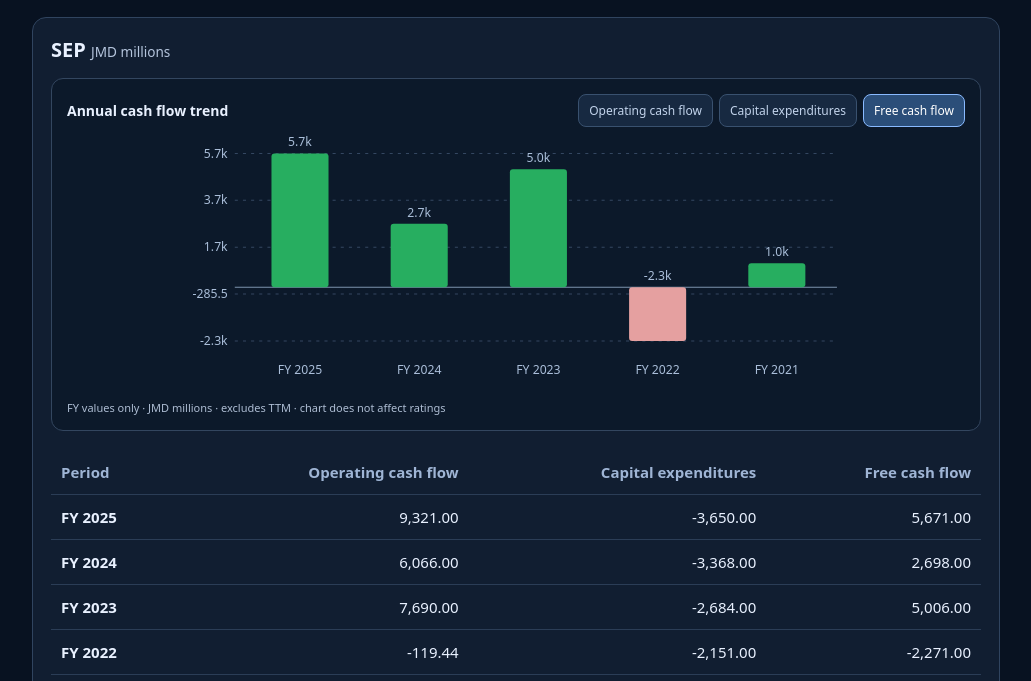
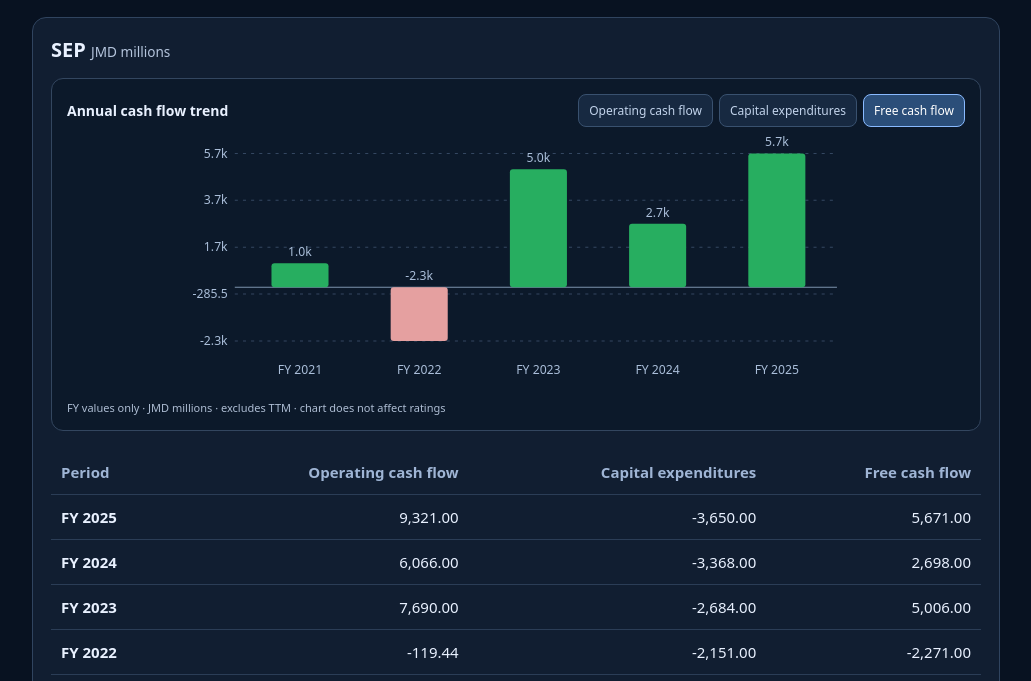
Before and after one commit to kbuckle10/daily-jse-market-dashboard, a website: page cashflow-history.html in a window 1280 px wide. Shown: the part 119-800 px from the top of the page, without its empty margins (124-1155 px from the left). Drawn offline with Linux system fonts and the light colour scheme.

Commit message:
Correct chart year sorting regex

```diff
--- a/cashflow-history.html
+++ b/cashflow-history.html
@@ -112,7 +112,7 @@ function fromTable(section){
  if(rows.length<3)return;
  const first=section.dataset.firstMetric||'capitalExpenditures',second=section.dataset.secondMetric||'freeCashFlow';
  const parse=v=>!v||v==='N/A'?null:Number(v.replace(/,/g,''));
- const periods=rows.map(r=>({period:r[0],operatingCashFlow:parse(r[1]),[first]:parse(r[2]),[second]:parse(r[3])})).sort((a,b)=>Number(a.period.match(/20\\d{2}/)?.[0]||0)-Number(b.period.match(/20\\d{2}/)?.[0]||0));
+ const periods=rows.map(r=>({period:r[0],operatingCashFlow:parse(r[1]),[first]:parse(r[2]),[second]:parse(r[3])})).sort((a,b)=>Number(a.period.match(/20\d{2}/)?.[0]||0)-Number(b.period.match(/20\d{2}/)?.[0]||0));
  const currency=section.querySelector('h2')?.textContent.match(/(JMD|USD|TTD)/)?.[1]||'JMD';
  draw(section,periods,currency);
 }
```
